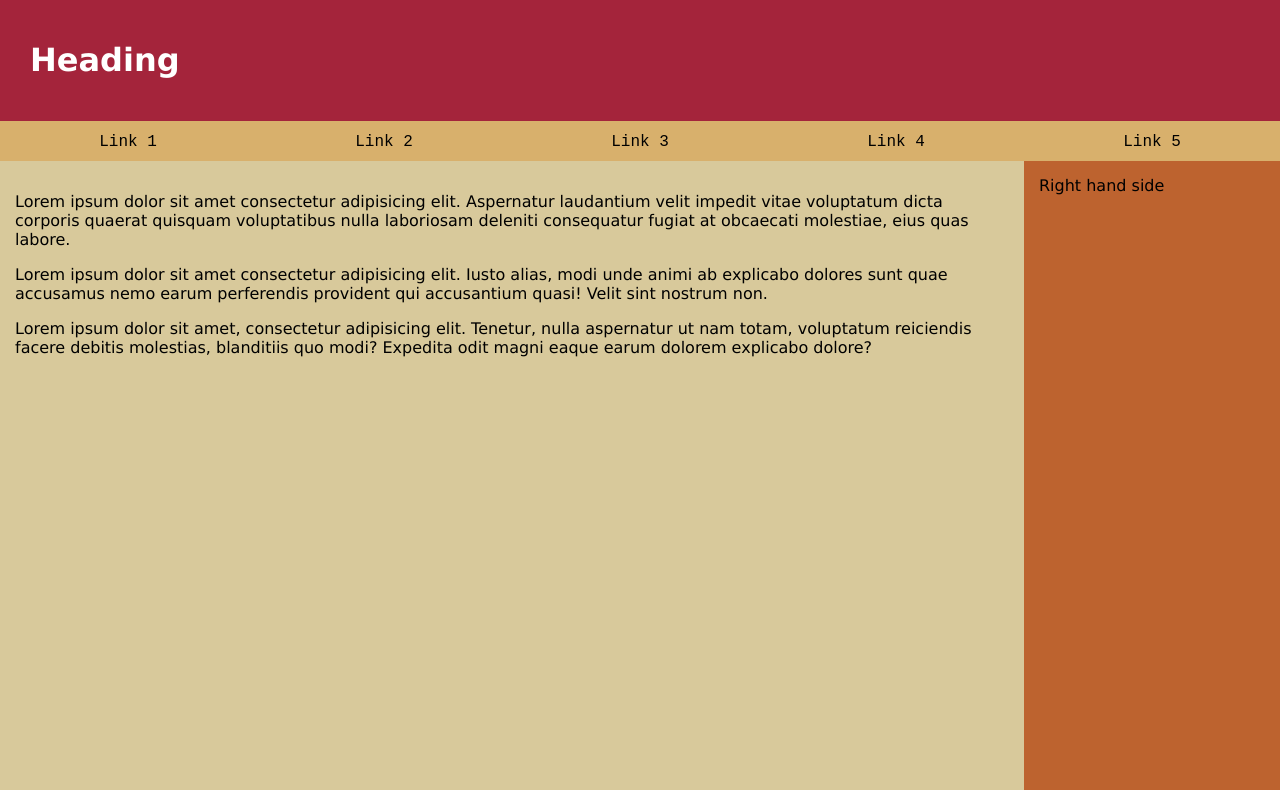
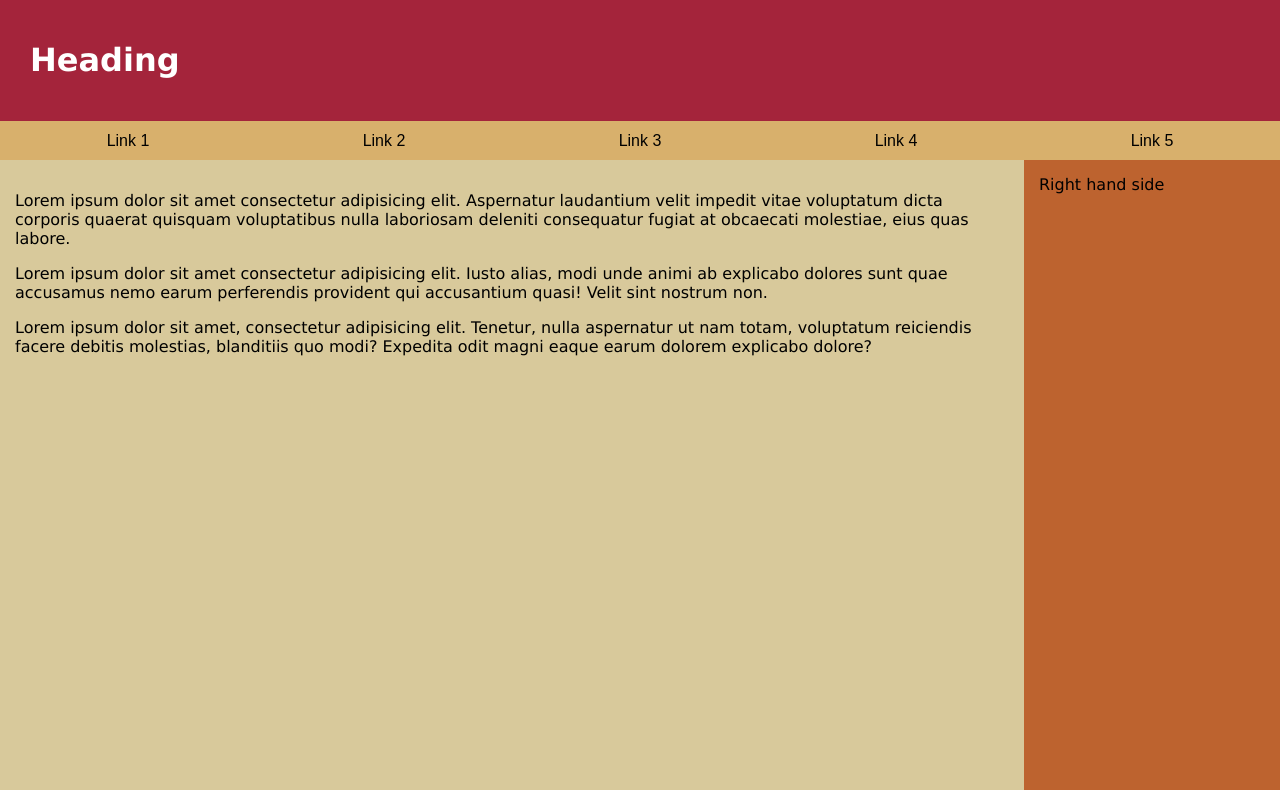
Before and after one commit to milkdatcow/CSYM019, a PHP site: page / in a window 1280 px wide. Shown: the top 790 px of the page. Run offline with PHP 8.4, Linux system fonts and the light colour scheme.

Commit message:
Update style1.css

```diff
--- a/Week 3/Exercises/style1.css
+++ b/Week 3/Exercises/style1.css
@@ -35,7 +35,7 @@ li:hover{
 li a{
     padding:1em 2em 1em 2em;
     text-decoration: none;
-    font-family:'Courier New', Courier, monospace;
+    font-family:Arial, Helvetica, sans-serif;
     color: black;
 }
 
```
